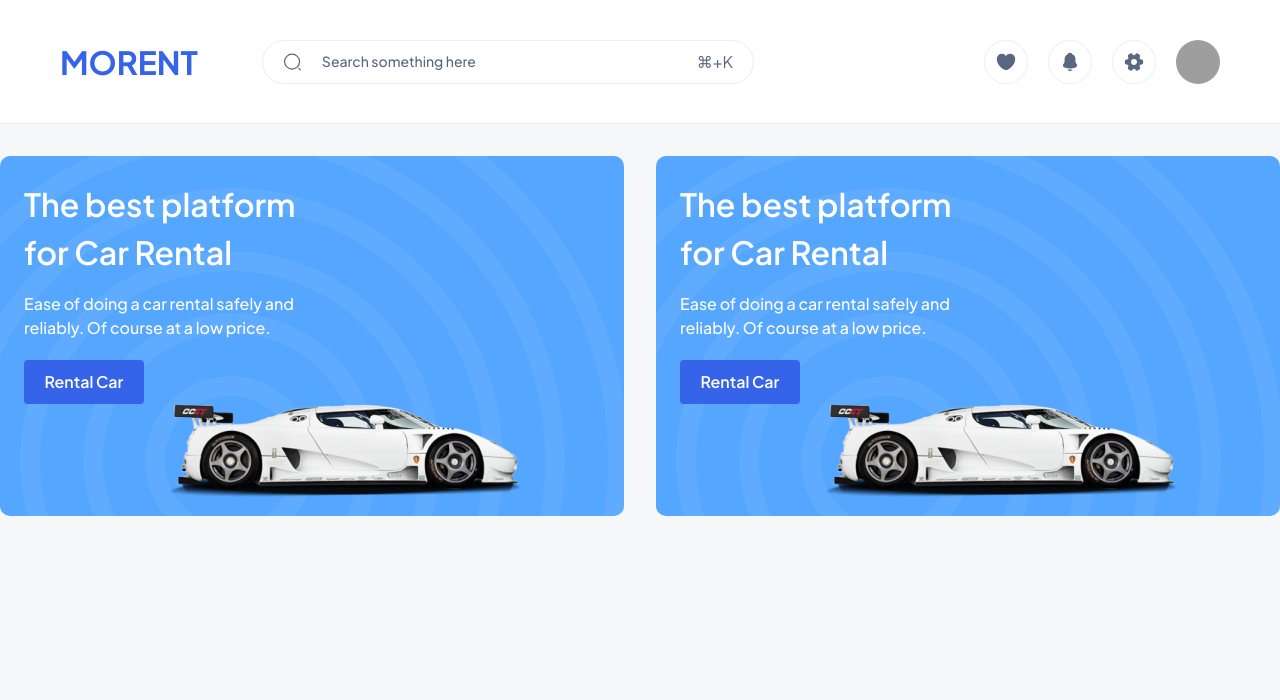
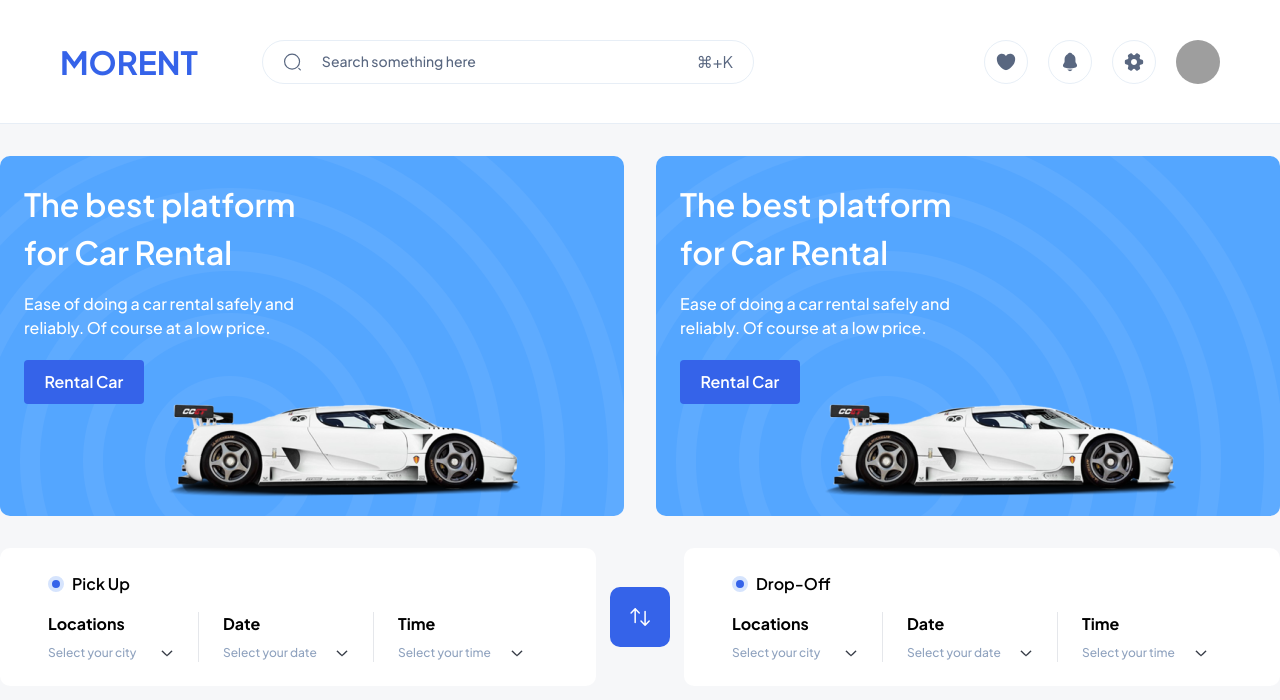
Before and after one commit to hanifisenturk/nextjs-rent-a-car, a Next.js app: page / in a window 1280 px wide. Shown: the top 700 px of the page. Built offline with nearby package versions, Linux system fonts and the light colour scheme; grey boxes are pictures that could not be loaded.

Commit message:
feat: Datetracker started to add.

```diff
--- /dev/null
+++ b/src/Icons/ArrowDown.tsx
@@ -0,0 +1,22 @@
+import React from "react";
+
+const ArrowDownIcon = () => {
+  return (
+    <svg
+      xmlns="http://www.w3.org/2000/svg"
+      width="14"
+      height="14"
+      fill="none"
+      viewBox="0 0 14 14"
+    >
+      <path
+        fill="#1A202C"
+        stroke="#1A202C"
+        strokeWidth="0.5"
+        d="M7 9.8a1.59 1.59 0 01-1.125-.467L2.07 5.529a.44.44 0 010-.618.44.44 0 01.619 0l3.803 3.803c.28.28.735.28 1.015 0l3.803-3.803a.44.44 0 01.619 0c.169.17.169.45 0 .618L8.126 9.333A1.59 1.59 0 017 9.799z"
+      ></path>
+    </svg>
+  );
+};
+
+export { ArrowDownIcon, ArrowDownIcon as default };
--- a/src/Icons/Index.ts
+++ b/src/Icons/Index.ts
@@ -2,3 +2,5 @@ export { NotificationIcon } from "./Notification";
 export { SearchIcon } from "./Search";
 export { SettingsIcon } from "./Settings";
 export { HeartIcon } from "./Heart/Heart";
+export { ArrowDownIcon } from "./ArrowDown";
+export { SwapIcon } from "./Swap";
--- /dev/null
+++ b/src/Icons/Swap.tsx
@@ -0,0 +1,23 @@
+import React from "react";
+
+const SwapIcon = () => {
+  return (
+    <svg
+      xmlns="http://www.w3.org/2000/svg"
+      width="24"
+      height="24"
+      fill="none"
+      viewBox="0 0 24 24"
+    >
+      <path
+        stroke="#fff"
+        strokeLinecap="round"
+        strokeLinejoin="round"
+        strokeWidth="1.5"
+        d="M7.161 3.836v13.618M3.084 7.933L7.16 3.836l4.078 4.097M17.089 20.167V6.549M21.167 16.071l-4.078 4.097-4.078-4.097"
+      ></path>
+    </svg>
+  );
+};
+
+export { SwapIcon, SwapIcon as default };
--- a/src/app/page.tsx
+++ b/src/app/page.tsx
@@ -1,4 +1,5 @@
 import { AdCard } from "@/components/AdCard/AdCard";
+import { DateTracker } from "@/components/DateTracker/DateTracker";
 
 export default function Home() {
   return (
@@ -7,6 +8,9 @@ export default function Home() {
         <AdCard />
         <AdCard />
       </div>
+      <div className="mt-8">
+        <DateTracker />
+      </div>
     </main>
   );
 }
--- /dev/null
+++ b/src/components/DateTracker/DateTracker.module.css
@@ -0,0 +1,7 @@
+.circle-1 {
+  @apply w-4 h-4 rounded-full bg-primary-default border-primary-100  border-4;
+}
+
+.circle-2 {
+  @apply w-4 h-4 rounded-full bg-[#5CAFFC] bg-primary-default border-primary-100 border-4;
+}
--- /dev/null
+++ b/src/components/DateTracker/DateTracker.tsx
@@ -0,0 +1,90 @@
+"use-client";
+
+import { Card } from "../UI/Card/Card";
+import { ButtonWithOnlyIcon } from "../UI/Button/PrimaryButton";
+import { SwapIcon, ArrowDownIcon } from "@/Icons/Index";
+import classes from "./DateTracker.module.css";
+
+const DateTracker = () => {
+  return (
+    <div className="flex items-center justify-between">
+      <Card className="rounded-[0.625rem] bg-white px-12 py-6">
+        <div className="flex items-center gap-2 mb-4">
+          <span className={classes["circle-1"]}></span>
+          <span className="text-base font-semibold">Pick Up</span>
+        </div>
+        <div className="flex items-center divide-x-[1.5px]">
+          <div className="pr-6">
+            <label htmlFor="" className="font-bold text-base mb-2 block">
+              Locations
+            </label>
+            <button className="text-xs font-medium text-secondary-300 flex items-center gap-2 text-left">
+              <span className="w-[6.5rem]">Select your city</span>
+              <ArrowDownIcon />
+            </button>
+          </div>
+          <div className="px-6">
+            <label htmlFor="" className="font-bold text-base mb-2 block">
+              Date
+            </label>
+            <button className="text-xs font-medium text-secondary-300 flex items-center gap-2 text-left">
+              <span className="w-[6.5rem]">Select your date</span>
+              <ArrowDownIcon />
+            </button>
+          </div>
+          <div className="px-6">
+            <label htmlFor="" className="font-bold text-base mb-2 block">
+              Time
+            </label>
+            <button className="text-xs font-medium text-secondary-300 flex items-center gap-2 text-left">
+              <span className="w-[6.5rem]">Select your time</span>
+              <ArrowDownIcon />
+            </button>
+          </div>
+        </div>
+      </Card>
+      <ButtonWithOnlyIcon
+        icon={<SwapIcon />}
+        size="large"
+        className="bg-white text-secondary-300 !rounded-[0.625rem] !p-[1.125rem]"
+      />
+      <Card className="rounded-[0.625rem] bg-white px-12 py-6">
+        <div className="flex items-center gap-2 mb-4">
+          <span className={classes["circle-2"]}></span>
+          <span className="text-base font-semibold">Drop-Off</span>
+        </div>
+        <div className="flex items-center divide-x-[1.5px]">
+          <div className="pr-6">
+            <label htmlFor="" className="font-bold text-base mb-2 block">
+              Locations
+            </label>
+            <button className="text-xs font-medium text-secondary-300 flex items-center gap-2 text-left">
+              <span className="w-[6.5rem]">Select your city</span>
+              <ArrowDownIcon />
+            </button>
+          </div>
+          <div className="px-6">
+            <label htmlFor="" className="font-bold text-base mb-2 block">
+              Date
+            </label>
+            <button className="text-xs font-medium text-secondary-300 flex items-center gap-2 text-left">
+              <span className="w-[6.5rem]">Select your date</span>
+              <ArrowDownIcon />
+            </button>
+          </div>
+          <div className="px-6">
+            <label htmlFor="" className="font-bold text-base mb-2 block">
+              Time
+            </label>
+            <button className="text-xs font-medium text-secondary-300 flex items-center gap-2 text-left">
+              <span className="w-[6.5rem]">Select your time</span>
+              <ArrowDownIcon />
+            </button>
+          </div>
+        </div>
+      </Card>
+    </div>
+  );
+};
+
+export { DateTracker, DateTracker as default };
--- a/src/components/UI/Button/PrimaryButton.tsx
+++ b/src/components/UI/Button/PrimaryButton.tsx
@@ -1,14 +1,21 @@
 import classes from "./PrimaryButton.module.css";
 import cx from "classnames";
 
-type Props = {
-  text: string;
+type GeneralProps = {
   className?: string;
   size: "small" | "medium" | "large";
   disabled?: boolean;
 };
 
-const sizeGenerator = (size: Props["size"]) => {
+type PrimaryButtonProps = {
+  text: string;
+} & GeneralProps;
+
+type ButtonWithOnlyIconProps = {
+  icon: React.ReactNode;
+} & GeneralProps;
+
+const sizeGenerator = (size: GeneralProps["size"]) => {
   switch (size) {
     case "small":
       return classes.small;
@@ -21,7 +28,12 @@ const sizeGenerator = (size: Props["size"]) => {
   }
 };
 
-const PrimaryButton = ({ text, className, size, disabled }: Props) => {
+const PrimaryButton = ({
+  text,
+  className,
+  size,
+  disabled,
+}: PrimaryButtonProps) => {
   return (
     <button
       disabled={disabled}
@@ -32,4 +44,20 @@ const PrimaryButton = ({ text, className, size, disabled }: Props) => {
   );
 };
 
-export { PrimaryButton, PrimaryButton as default };
+const ButtonWithOnlyIcon = ({
+  icon,
+  className,
+  size,
+  disabled,
+}: ButtonWithOnlyIconProps) => {
+  return (
+    <button
+      disabled={disabled}
+      className={cx(classes.primary, className, sizeGenerator(size))}
+    >
+      {icon}
+    </button>
+  );
+};
+
+export { PrimaryButton, ButtonWithOnlyIcon };
```
Also changed, not shown: src/api/cities.json (added, +85 -0 lines).
